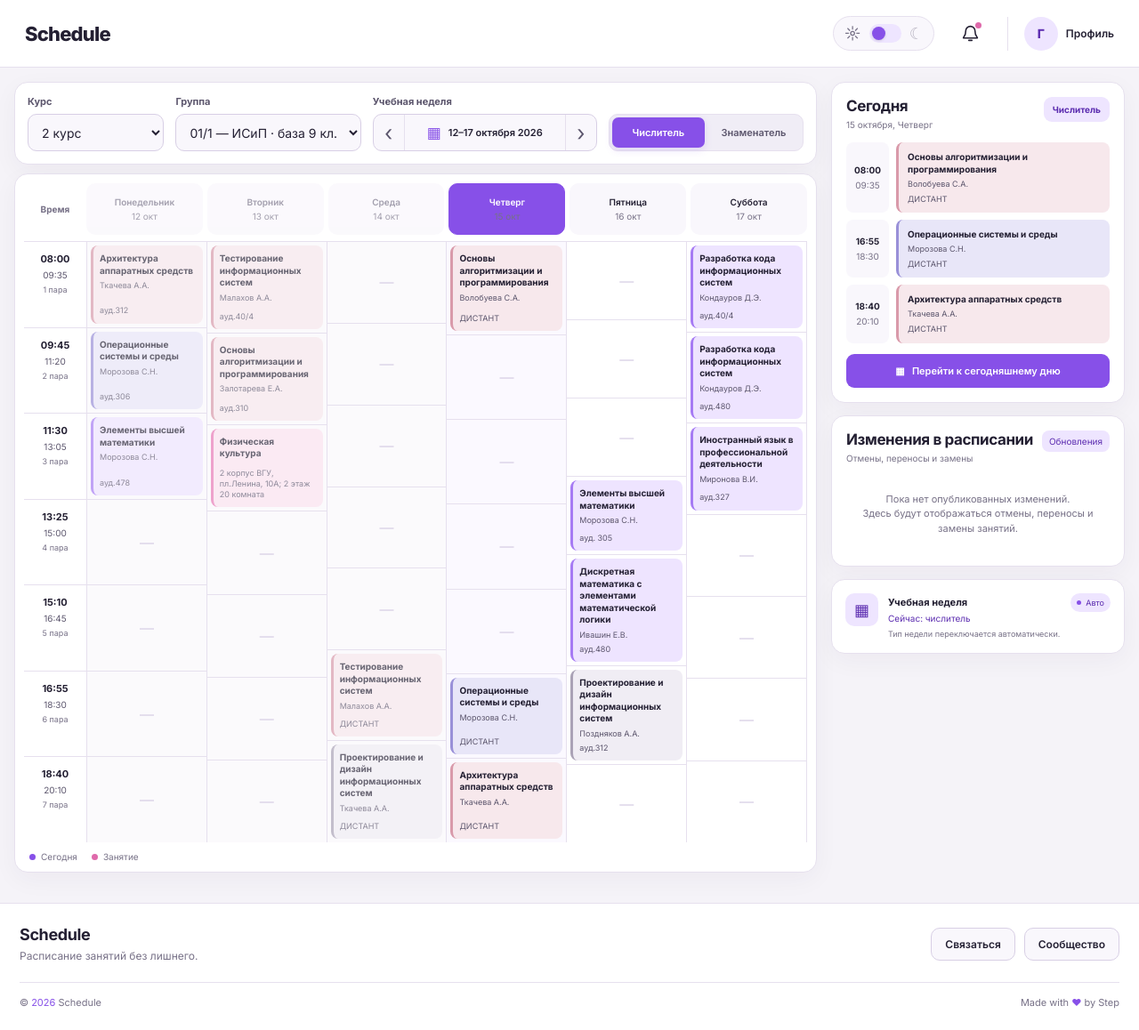
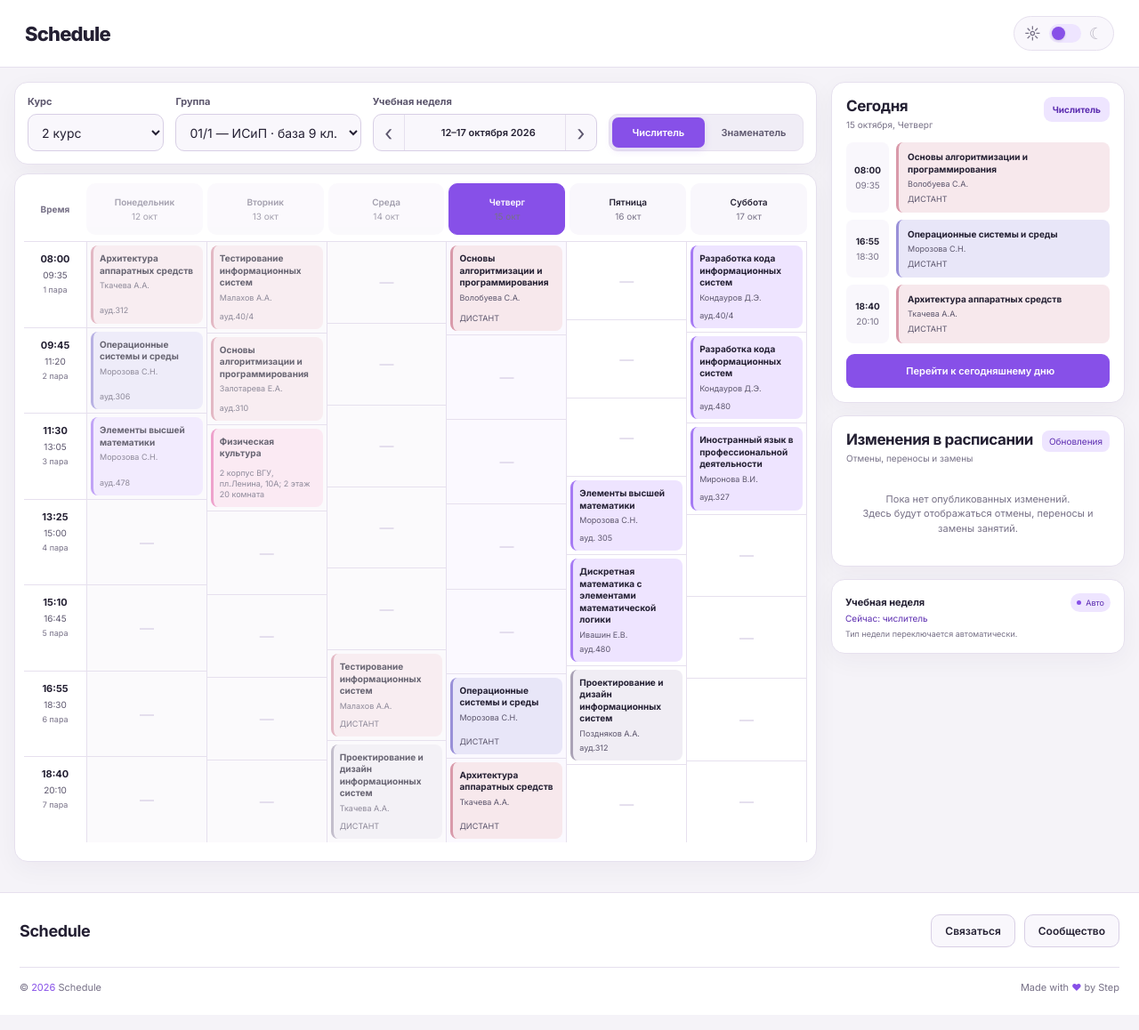
Before and after one commit to forzelagb/schedule, a plain HTML site: page index.html in a window 1280 px wide. Shown: the whole page at 89% size. Drawn offline with nearby package versions, Linux system fonts and the light colour scheme.

Commit message:
Add files via upload

```diff
--- a/css/styles.css
+++ b/css/styles.css
@@ -174,7 +174,7 @@ button:focus-visible, select:focus-visible { outline: 3px solid var(--accent); o
 .footer-brand b { color:var(--text); font-size:18px; letter-spacing:-.4px; }
 .footer-brand small { color:var(--muted); font-size:12px; }
 .footer-links { display:flex; align-items:center; gap:10px; }
-.footer-link { padding:10px 15px; border:1px solid var(--line-strong); border-radius:10px; color:var(--text); background:var(--surface-soft); font-size:12px; font-weight:600; }
+.footer-link { display:inline-flex; align-items:center; justify-content:center; text-decoration:none; cursor:pointer; padding:10px 15px; border:1px solid var(--line-strong); border-radius:10px; color:var(--text); background:var(--surface-soft); font-size:12px; font-weight:600; }
 .footer-link:hover { color:var(--accent-text); border-color:var(--accent); background:var(--accent-soft); }
 .footer-bottom { display:flex; justify-content:space-between; align-items:center; gap:12px; padding-top:15px; border-top:1px solid var(--line); color:var(--muted); }
 .footer-bottom small { font-size:11px; }
--- a/index.html
+++ b/index.html
@@ -21,13 +21,9 @@
         <span class="theme-track"><span class="theme-knob"></span></span>
         <span class="theme-icon moon-icon" aria-hidden="true">☾</span>
       </button>
-      <button class="icon-button notification-button" id="notificationsButton" type="button" aria-label="Перейти к изменениям расписания" title="Изменения расписания">
-        <svg viewBox="0 0 24 24" aria-hidden="true"><path d="M18 9a6 6 0 0 0-12 0c0 7-3 7-3 9h18c0-2-3-2-3-9M10 21h4"/></svg>
-        <i></i>
-      </button>
-      <button class="profile-button" id="profileButton" type="button" aria-label="Профиль" title="Профиль">
-        <span class="avatar">Г</span><span class="profile-label">Профиль</span>
-      </button>
+      <!-- <button class="profile-button" id="profileButton" type="button" aria-label="Профиль" title="Профиль"> -->
+        <!-- <span class="avatar">Г</span><span class="profile-label">Профиль</span> -->
+      <!-- </button> -->
     </div>
   </header>
 
@@ -48,7 +44,7 @@
           <span>Учебная неделя</span>
           <div class="week-control">
             <button id="prevWeek" class="square-button" type="button" aria-label="Предыдущая неделя">‹</button>
-            <div class="week-label"><span aria-hidden="true">▦</span><b id="weekRange">—</b></div>
+            <div class="week-label"><span aria-hidden="true"></span><b id="weekRange">—</b></div>
             <button id="nextWeek" class="square-button" type="button" aria-label="Следующая неделя">›</button>
           </div>
         </div>
@@ -65,8 +61,8 @@
         </div>
         <div id="scheduleGrid" class="schedule-grid"></div>
         <div class="calendar-legend">
-          <span><i class="legend-dot today-dot"></i>Сегодня</span>
-          <span><i class="legend-dot lesson-dot"></i>Занятие</span>
+          <!-- <span><i class="legend-dot today-dot"></i>Сегодня</span> -->
+          <!-- <span><i class="legend-dot lesson-dot"></i>Занятие</span> -->
         </div>
       </section>
     </section>
@@ -78,7 +74,7 @@
           <span id="todayWeekBadge" class="week-badge">—</span>
         </div>
         <div id="todayLessons" class="today-lessons"></div>
-        <button class="primary-button full-width" id="goToday" type="button">▦ &nbsp; Перейти к сегодняшнему дню</button>
+        <button class="primary-button full-width" id="goToday" type="button"> &nbsp; Перейти к сегодняшнему дню</button>
       </section>
 
       <section class="panel changes-panel" id="changesPanel">
@@ -90,7 +86,6 @@
       </section>
 
       <section class="panel week-info">
-        <div class="week-icon">▦</div>
         <div class="week-info-copy">
           <b>Учебная неделя</b>
           <p id="weekInfoType">—</p>
@@ -103,10 +98,20 @@
 
   <footer class="footer">
     <div class="footer-main">
-      <div class="footer-brand"><b>Schedule</b><small>Расписание занятий без лишнего.</small></div>
+      <div class="footer-brand"><b>Schedule</b></div>
       <div class="footer-links" aria-label="Полезные ссылки">
-        <button type="button" class="footer-link" id="contactButton">Связаться</button>
-        <button type="button" class="footer-link" id="communityButton">Сообщество</button>
+        <a
+          href="https://t.me/shell134"
+          class="footer-link"
+          target="_blank"
+          rel="noopener noreferrer"
+        >Связаться</a>
+        <a
+          href="https://t.me/schedule_study_helper_bot"
+          class="footer-link"
+          target="_blank"
+          rel="noopener noreferrer"
+        >Сообщество</a>
       </div>
     </div>
     <div class="footer-bottom"><small>© <span id="footerYear"></span> Schedule</small><small>Made with <span class="footer-heart" aria-hidden="true">♥</span> by Step</small></div>
--- a/js/app.js
+++ b/js/app.js
@@ -206,17 +206,11 @@
     const now=new Date(); state.weekStart=startOfWeek(now); state.selectedDate=now; state.manualWeekType=null; renderAll();
     document.querySelector(".calendar").scrollIntoView({behavior:"smooth",block:"start"});
   });
-  $("notificationsButton").addEventListener("click",()=>{
-    $("changesPanel").scrollIntoView({behavior:"smooth",block:"center"});
-    showToast("Изменения расписания");
-  });
   $("themeToggle").addEventListener("click",()=>{
     const next=document.documentElement.dataset.theme==="dark"?"light":"dark";
     applyTheme(next);
   });
 
-  $("contactButton").addEventListener("click",()=>showToast("Добавим ссылку для связи перед публикацией."));
-  $("communityButton").addEventListener("click",()=>showToast("Ссылку на сообщество добавим, когда выберем площадку."));
   $("footerYear").textContent = new Date().getFullYear();
   initTheme(); renderAll();
   document.addEventListener("visibilitychange",()=>{ if (!document.hidden) syncCalendarToToday(); });
```
Also changed, not shown: 2 other files.
